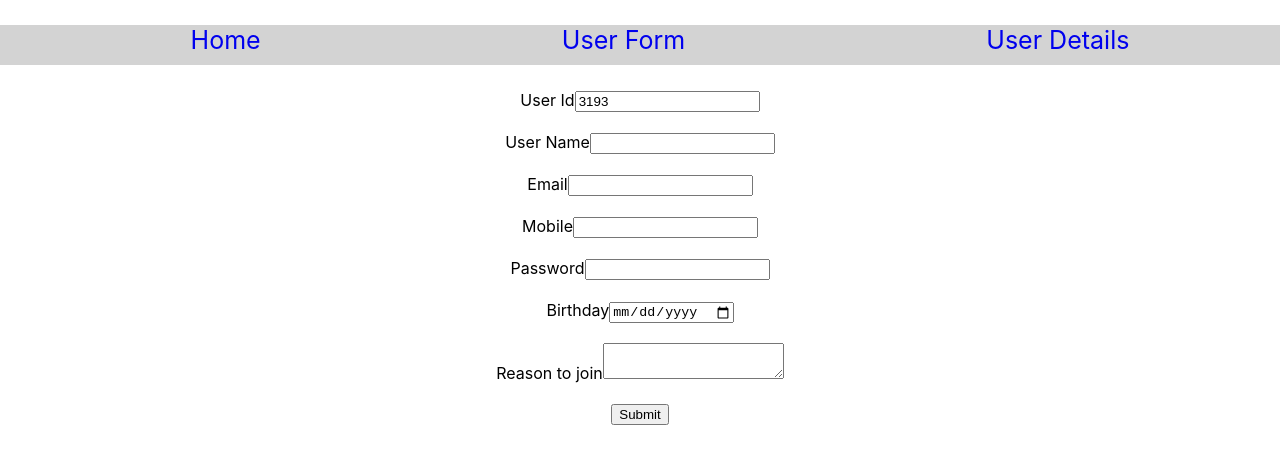
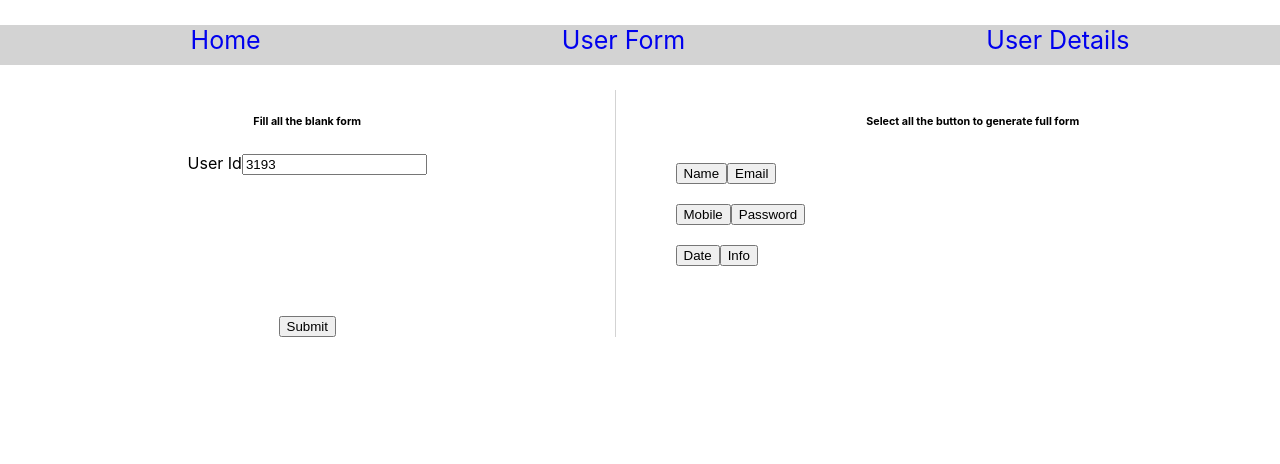
Before and after one commit to saakeeb/user-form, a React (Create React App) app: page /form in a window 1280 px wide. Shown: the top 464 px of the page. Built offline with nearby package versions, Linux system fonts and the light colour scheme.

Commit message:
generate form

```diff
--- a/src/Component/UserDetails/UserDetails.js
+++ b/src/Component/UserDetails/UserDetails.js
@@ -10,17 +10,32 @@ const UserDetails = () => {
         }
 
     },[])
+    const hide = ()=>{
 
+    }
     return (
         <div>
             <h3>Member Details</h3>
             <h6>Member ID: {localData.id}</h6>
-            <h6>Member Name: {localData.name}</h6>
-            <h6>Member Email: {localData.email}</h6>
-            <h6>Member Mobile No: {localData.mobile}</h6>
-            <h6>Member Birthday: {localData.date}</h6>
-            <h6>Member Password: {localData.password}</h6>
-            <h6>Member Details: {localData.club}</h6>
+            {
+                localData.name && <h6>Member Name: {localData.name}</h6>
+            }
+            {
+                localData.email && <h6>Member Email: {localData.email}</h6>
+            }
+            {
+                localData.mobile && <h6>Member Mobile No: {localData.mobile}</h6>
+            }
+            {
+                localData.date && <h6>Member Birthday: {localData.date}</h6>
+            }
+            {
+                localData.password && <h6>Member Password: {localData.password}</h6>
+            }
+            {
+                localData.club && <h6>Member Details: {localData.club}</h6>
+            }
+
         </div>
     );
 };
--- a/src/Component/UserForm/UserForm.js
+++ b/src/Component/UserForm/UserForm.js
@@ -11,42 +11,65 @@ const UserForm = () => {
       };
       const id  = Math.ceil(Math.random() * 10000);
 
+      const nameClick=()=>{
+        document.getElementById('name').style.display = 'block';
+      }
+      const emailClick=()=>{
+        document.getElementById('email').style.display = 'block';
+      }
+      const mobileClick=()=>{
+        document.getElementById('mobile').style.display = 'block';
+      }
+      const passwordClick=()=>{
+        document.getElementById('password').style.display = 'block';
+      }
+      const dateClick=()=>{
+        document.getElementById('date').style.display = 'block';
+      }
+      const clubClick=()=>{
+        document.getElementById('club').style.display = 'block';
+      }
+
+
     return (
-        <div>
-            <form onSubmit={handleSubmit(onSubmit)}>
-                <div>
+        <div style={{display:'flex'}}>
+
+            <form onSubmit={handleSubmit(onSubmit)} style={{width:"50%", borderRight:'1px solid lightGrey'}}>
+                <h6>Fill all the blank form</h6>
+
+                <div style={{display:'block'}} >
                     <label for="id">User Id</label>
                     <input type="number" id="id" name="id" ref={register} value={id}/>
                 </div><br/>
 
-                <div className="form-control">
+                <div className="form-control" style={{display:'none'}} show={false} id="name">
                     <label for="name">User Name</label>
-                    <input type="text" id="name" name="name" ref={register} required/>
+                    <input type="text"  name="name" ref={register} />
                 </div><br/>
 
-                <div className="form-control">
+                <div className="form-control" style={{display:'none'}} id='email'>
                     <label for='email'>Email</label>
-                    <input type="email" name="email" id='email' ref={register} required/>
+                    <input type="email" name="email"  ref={register} />
                 </div><br/>
 
-                <div className="form-control">
+                <div className="form-control" style={{display:'none'}} id='mobile'>
                     <label for='mobile'>Mobile</label>
-                    <input type="text" name="mobile" id='mobile' ref={register} minlength='11' required/>
+                    <input type="text" name="mobile"  ref={register} minlength='11' />
                 </div><br/>
 
-                <div className="form-control">
+                <div className="form-control" style={{display:'none'}} id='password'>
                     <label for='password'>Password</label>
-                    <input type="password" name="password" id='password' ref={register} required/>
+                    <input type="password" name="password"  ref={register} />
                 </div><br/>
 
-                <div className="form-control">
+                <div className="form-control" style={{display:'none'}} id='date'>
                     <label for='date'>Birthday</label>
-                    <input type="date" name="date" id='date' ref={register}  required/>
+                    <input type="date" name="date"  ref={register}  />
                 </div><br/>
 
-                <div className="form-control">
+                <div className="form-control" style={{display:'none'}} id='club'>
                     <label for='club'>Reason to join</label>
-                    <textarea name="club" id='club' ref={register} required/>
+                    <textarea name="club"  ref={register} />
                 </div>
                 <br/>
 
@@ -55,6 +78,23 @@ const UserForm = () => {
                     <button type="submit">Submit</button>
                 </div>
             </form>
+
+            <div style={{width:"50%", paddingLeft:'50px'}}>
+                <h6>Select all the button to generate full form</h6>
+                <div style={{display:"flex", padding:'10px', textAlign: 'center'}}>
+                    <button onClick={handleSubmit(nameClick)}>Name</button>
+                    <button onClick={handleSubmit(emailClick)}>Email</button>
+
+                </div>
+                <div style={{display:"flex", padding:'10px'}}>
+                    <button onClick={handleSubmit(mobileClick)}>Mobile</button>
+                    <button onClick={handleSubmit(passwordClick)}>Password</button>
+                </div>
+                <div style={{display:"flex", padding:'10px'}}>
+                    <button onClick={handleSubmit(dateClick)}>Date</button>
+                    <button onClick={handleSubmit(clubClick)}>Info</button>
+                </div>
+            </div>
         </div>
     );
 };
```
Also changed, not shown: 1 other file (tests, documents, lock files or other folders).
